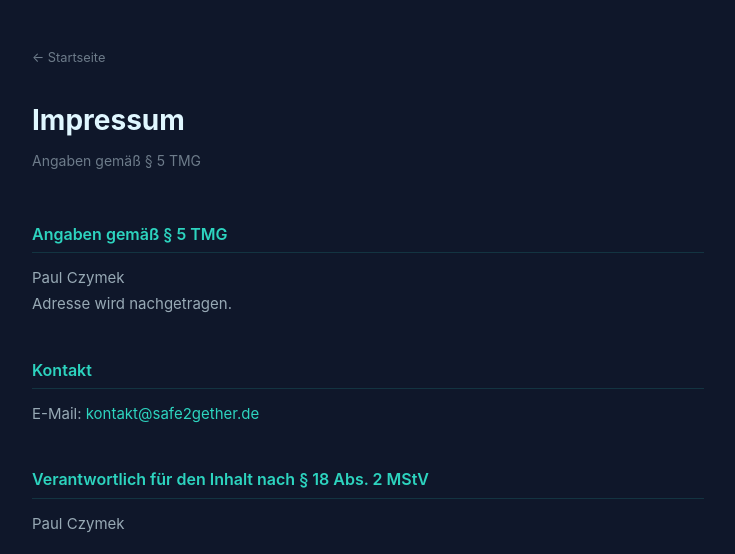
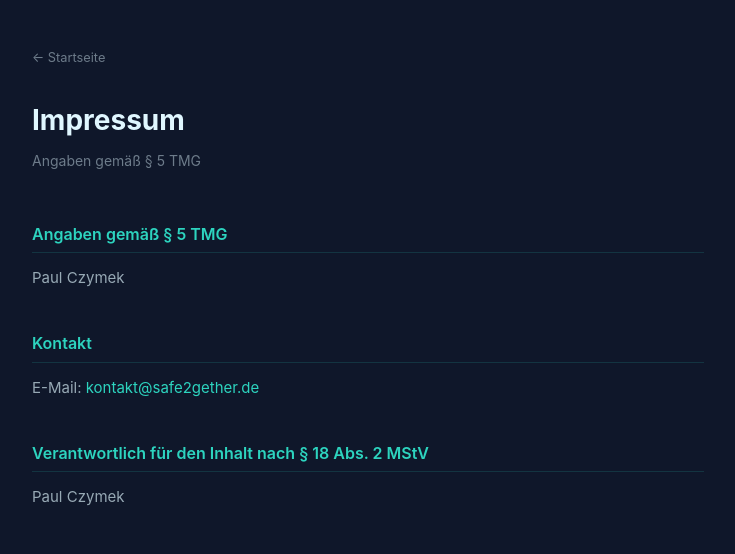
Before and after one commit to StekkenRyan/Safe2Gether, a Flask app: page /impressum in a window 1280 px wide. Shown: the top 554 px of the page, without its empty margins (272-1007 px from the left). Run offline with Flask 3, Linux system fonts and the light colour scheme; parts of the project's set-up code (start-up, migrations or seed data) failed here and were passed over; some libraries are stand-ins or nearby versions.

Commit message:
impressum delete "Adresse wird nachgetragen"

```diff
--- a/app/templates/impressum.html
+++ b/app/templates/impressum.html
@@ -34,7 +34,6 @@
   <h2>Angaben gemäß § 5 TMG</h2>
   <p>
     Paul Czymek<br>
-    Adresse wird nachgetragen.
   </p>
 
   <h2>Kontakt</h2>
```
